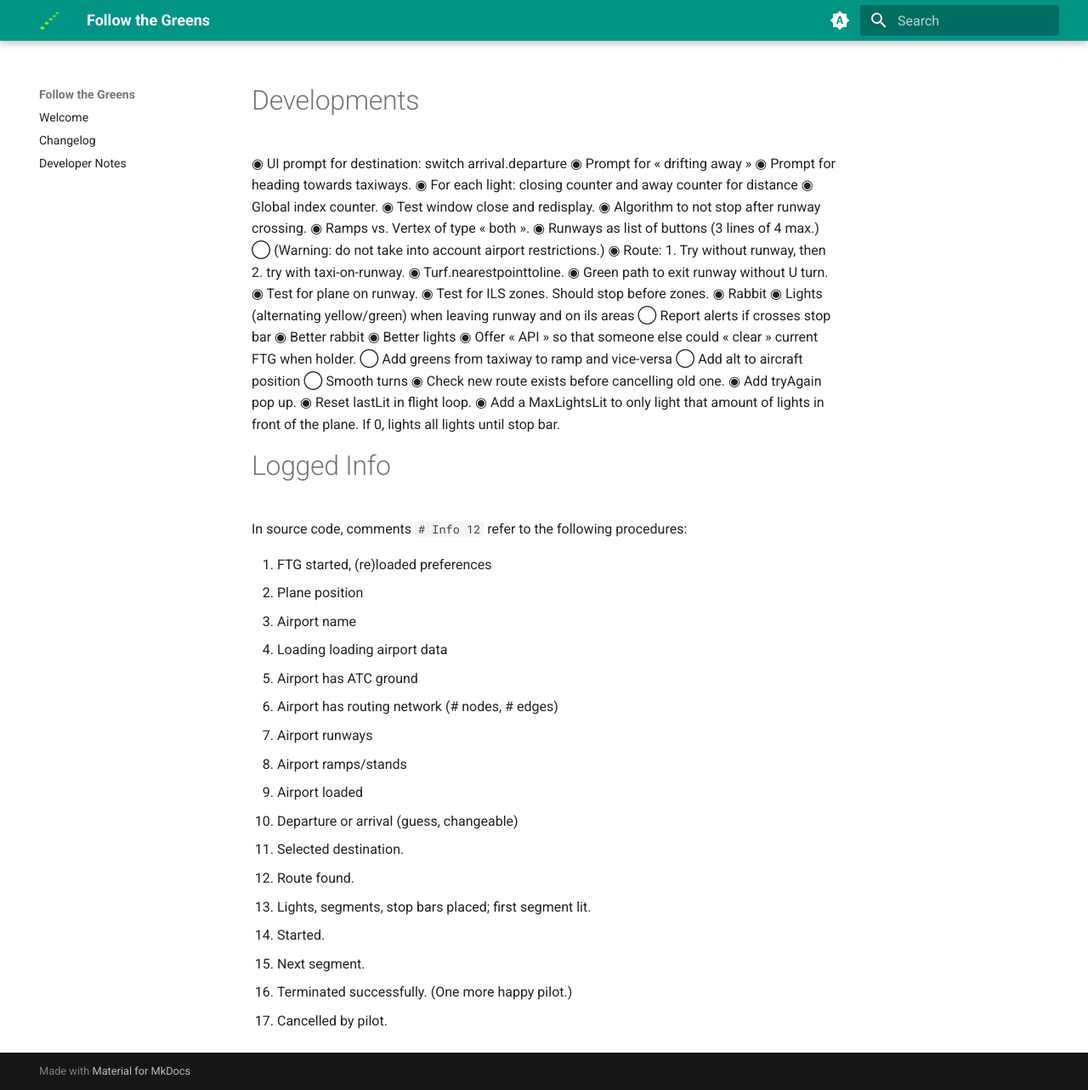
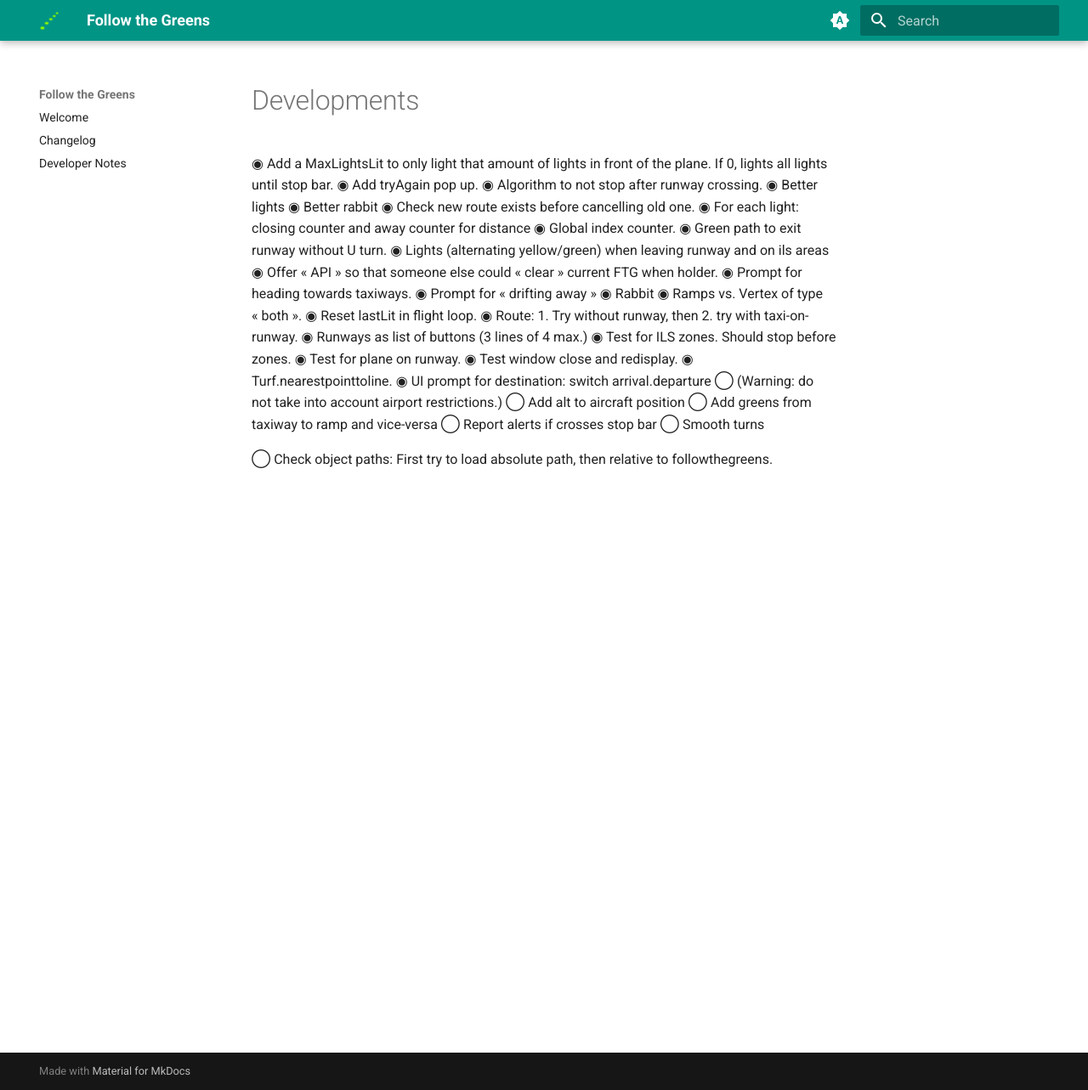
Before and after one commit to devleaks/followthegreens, an MkDocs documentation site: the page built from docs/todo.md, in a window 1280 px wide and 1283 px high. Shown: the whole window at 85% size. Built offline with MkDocs 1.6.1 and Material for MkDocs 9.7.7, drawn with Linux system fonts in a browser that asks for light colours.

Commit message:
doc preferences

```diff
--- a/docs/todo.md
+++ b/docs/todo.md
@@ -1,53 +1,32 @@
 # Developments
 
-◉   UI prompt for destination: switch arrival.departure
-◉   Prompt for « drifting away »
-◉   Prompt for heading towards taxiways.
+◉   Add a MaxLightsLit to only light that amount of lights in front of the plane. If 0, lights all lights until stop bar.
+◉   Add tryAgain pop up.
+◉   Algorithm to not stop after runway crossing.
+◉   Better lights
+◉   Better rabbit
+◉   Check new route exists before cancelling old one.
 ◉   For each light: closing counter and away counter for distance
 ◉   Global index counter.
+◉   Green path to exit runway without U turn.
+◉   Lights (alternating yellow/green) when leaving runway and on ils areas
+◉   Offer « API » so that someone else could « clear » current FTG when holder.
+◉   Prompt for heading towards taxiways.
+◉   Prompt for « drifting away »
+◉   Rabbit
+◉   Ramps vs. Vertex of type « both ».
+◉   Reset lastLit in flight loop.
+◉   Route: 1. Try without runway, then 2. try with taxi-on-runway.
+◉   Runways as list of buttons (3 lines of 4 max.)
+◉   Test for ILS zones. Should stop before zones.
+◉   Test for plane on runway.
 ◉   Test window close and redisplay.
-◉   Algorithm to not stop after runway crossing.
-◉   Ramps vs. Vertex of type « both ».
-◉   Runways as list of buttons (3 lines of 4 max.)
+◉   Turf.nearestpointtoline.
+◉   UI prompt for destination: switch arrival.departure
 ◯   (Warning: do not take into account airport restrictions.)
-◉   Route: 1. Try without runway, then 2. try with taxi-on-runway.
-◉   Turf.nearestpointtoline.
-◉   Green path to exit runway without U turn.
-◉   Test for plane on runway.
-◉   Test for ILS zones. Should stop before zones.
-◉   Rabbit
-◉   Lights (alternating yellow/green) when leaving runway and on ils areas
+◯   Add alt to aircraft position
+◯   Add greens from taxiway to ramp and vice-versa
 ◯   Report alerts if crosses stop bar
-◉   Better rabbit
-◉   Better lights
-◉   Offer « API » so that someone else could « clear » current FTG when holder.
-◯   Add greens from taxiway to ramp and vice-versa
-◯   Add alt to aircraft position
 ◯   Smooth turns
-◉   Check new route exists before cancelling old one.
-◉   Add tryAgain pop up.
-◉   Reset lastLit in flight loop.
-◉   Add a MaxLightsLit to only light that amount of lights in front of the plane. If 0, lights all lights until stop bar.
 
-
-# Logged Info
-
-In source code, comments `# Info 12` refer to the following procedures:
-
-1. FTG started, (re)loaded preferences
-1. Plane position
-1. Airport name
-1. Loading loading airport data
-1. Airport has ATC ground
-1. Airport has routing network (# nodes, # edges)
-1. Airport runways
-1. Airport ramps/stands
-1. Airport loaded
-1. Departure or arrival (guess, changeable)
-1. Selected destination.
-1. Route found.
-1. Lights, segments, stop bars placed; first segment lit.
-1. Started.
-1. Next segment.
-1. Terminated successfully. (One more happy pilot.)
-1. Cancelled by pilot.
+◯   Check object paths: First try to load absolute path, then relative to followthegreens.
```
Also changed, not shown: docs/devnotes.md (+23 -0 lines), docs/preferences.md (+70 -23 lines), 1 other file.
